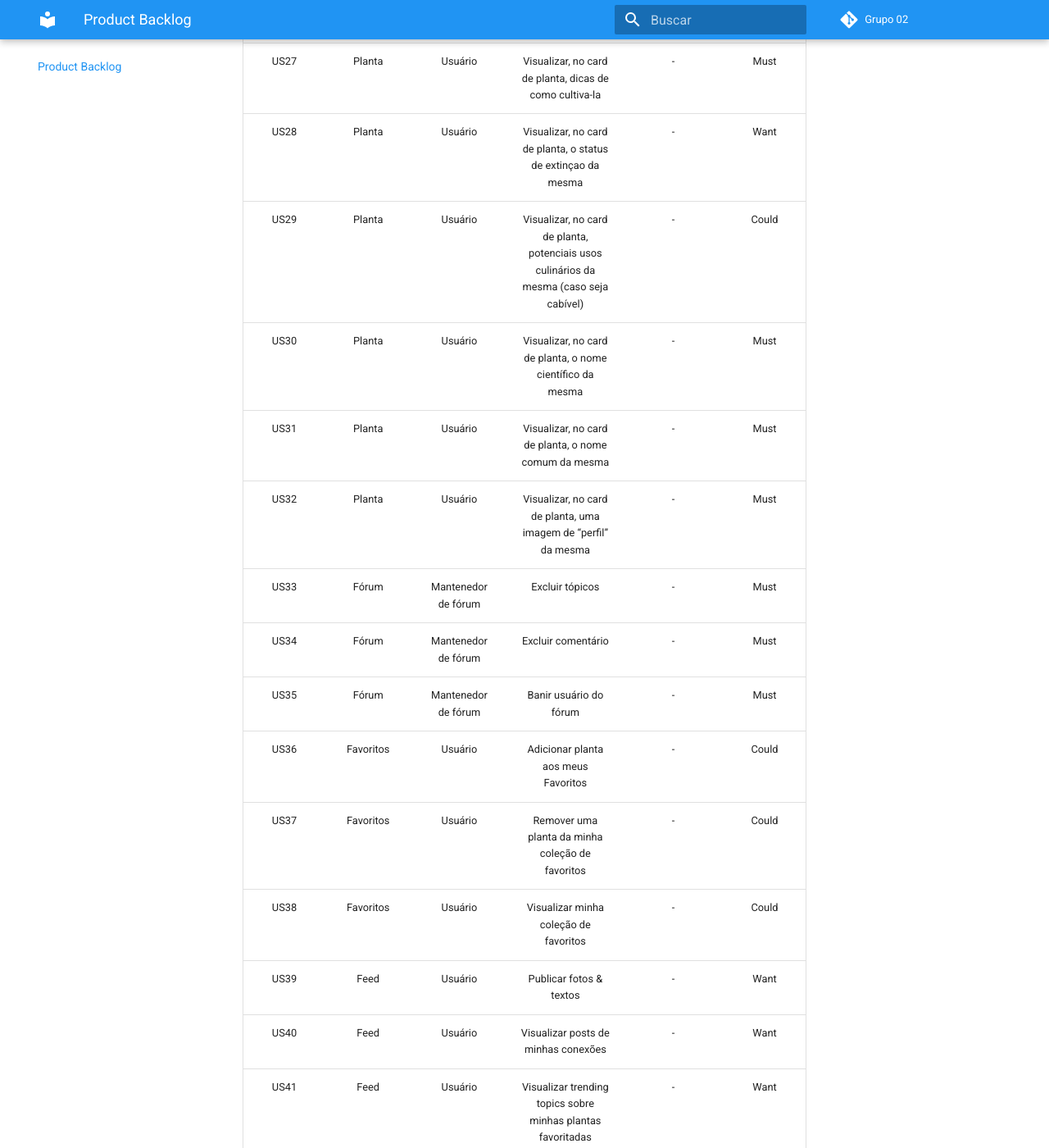
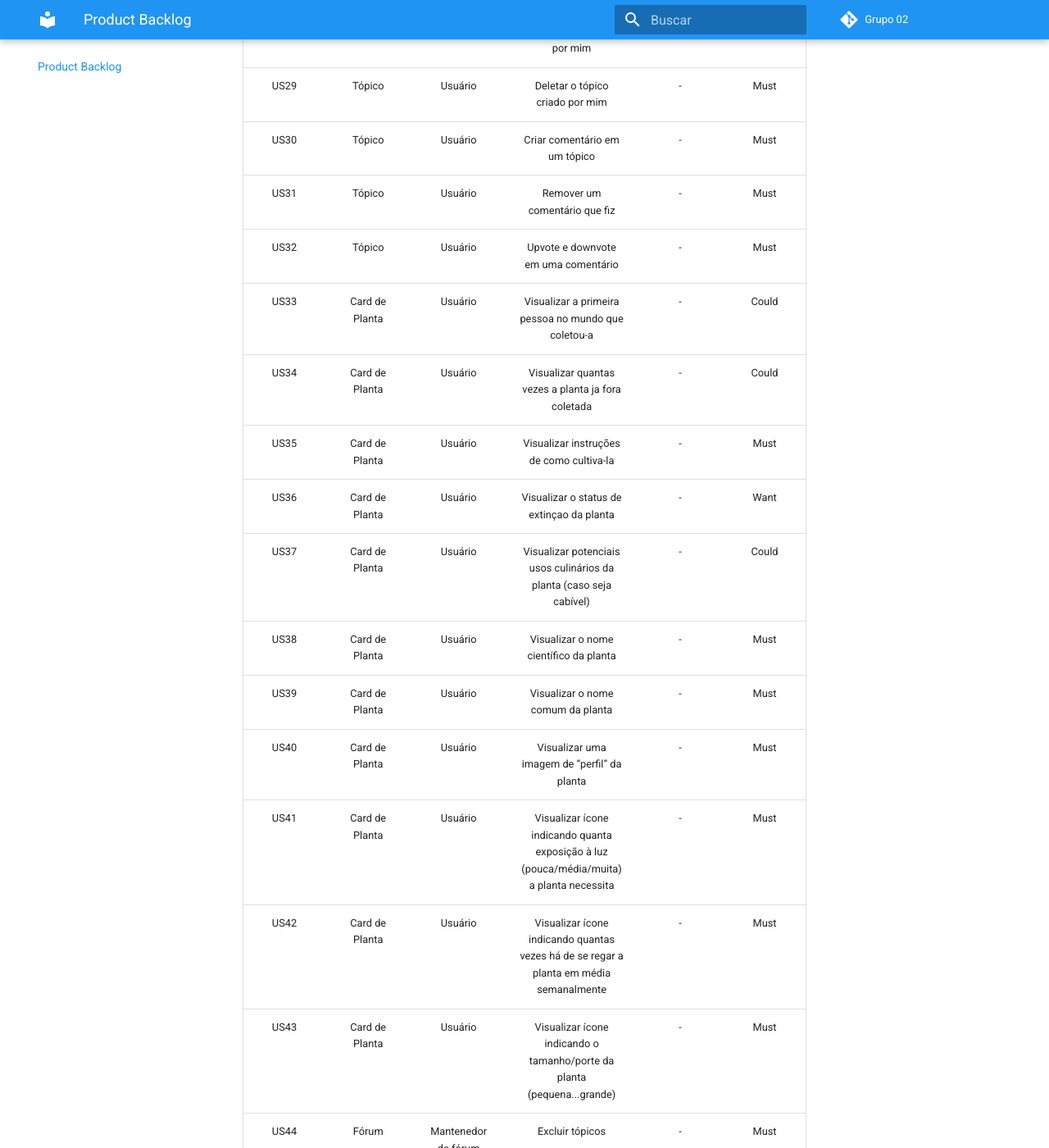
Before and after one commit to fga-eps-mds/2020.1-GaiaDex-wiki, an MkDocs documentation site: the page built from docs/product_backlog/product_backlog.md, in a window 1280 px wide and 1400 px high, scrolled down 3041 px. Shown: the whole window at 82% size. Built offline with MkDocs 1.6.1 and Material for MkDocs 9.7.7, drawn with Linux system fonts in a browser that asks for light colours; comment, search, counter and statistics services are not loaded; old or Windows-style settings are respelled for this version of MkDocs; some of the changed text lies outside the part shown.

Commit message:
Update product_backlog.md

```diff
--- a/docs/product_backlog/product_backlog.md
+++ b/docs/product_backlog/product_backlog.md
@@ -28,38 +28,49 @@
 | US09 |    Perfil    |       Usuário       |                               Fazer logout no aplicativo                               |                                          -                                          |    Must    |
 | US10 |    Perfil    |       Usuário       |                      Alterar os dados cadastrados na minha conta                       |                                          -                                          |    Must    |
 | US11 |    Perfil    |       Usuário       |                                  Deletar minha conta                                   |                                          -                                          |    Must    |
-| US12 |  Comunidade  |       Usuário       |                                Entrar em uma comunidade                                |                                          -                                          |   Could    |
-| US13 |  Comunidade  |       Usuário       |                                 Sair de uma comunidade                                 |                                          -                                          |   Could    |
-| US14 |  Comunidade  |       Usuário       |                                    Criar comunidade                                    |                                          -                                          |   Could    |
-| US15 |  Comunidade  | Dono de Comunidade  |                                   Deletar comunidade                                   |                                          -                                          |   Could    |
-| US16 |  Comunidade  | Dono de Comunidade  |                          Alterar configurações da comunidade                           |                                          -                                          |   Could    |
-| US17 |  Comunidade  | Dono de Comunidade  |                 Enviar convite para usuários ingressarem na comunidade                 |                                          -                                          |   Could    |
-| US18 |  Comunidade  | Dono de Comunidade  |                             Expulsar membro da comunidade                              |                                          -                                          |   Could    |
-| US19 |    Tópico    |       Usuário       |                           Criar tópico em um fórum de planta                           |                                          -                                          |    Must    |
-| US20 |    Tópico    |       Usuário       |                              Editar tópico criado por mim                              |                                          -                                          |    Must    |
-| US21 |    Tópico    |       Usuário       |                            Deletar o tópico criado por mim                             |                                          -                                          |    Must    |
-| US22 |    Tópico    |       Usuário       |                             Criar comentário em um tópico                              |                                          -                                          |    Must    |
-| US23 |    Tópico    |       Usuário       |                             Remover um comentário que fiz                              |                                          -                                          |    Must    |
-| US24 |    Tópico    |       Usuário       |                          Upvote e downvote em uma comentário                           |                                          -                                          |    Must    |
-| US25 |    Planta    |       Usuário       |        Visualizar, no card de planta, a primeira pessoa no mundo que a coletou         |                                          -                                          |   Could    |
-| US26 |    Planta    |       Usuário       |         Visualizar, no card de planta, quantas vezes a mesma ja fora coletada          |                                          -                                          |   Could    |
-| US27 |    Planta    |       Usuário       |                Visualizar, no card de planta, dicas de como cultiva-la                 |                                          -                                          |    Must    |
-| US28 |    Planta    |       Usuário       |              Visualizar, no card de planta, o status de extinçao da mesma              |                                          -                                          |    Want    |
-| US29 |    Planta    |       Usuário       | Visualizar, no card de planta, potenciais usos culinários da mesma (caso seja cabível) |                                          -                                          |   Could    |
-| US30 |    Planta    |       Usuário       |               Visualizar, no card de planta, o nome científico da mesma                |                                          -                                          |    Must    |
-| US31 |    Planta    |       Usuário       |                  Visualizar, no card de planta, o nome comum da mesma                  |                                          -                                          |    Must    |
-| US32 |    Planta    |       Usuário       |             Visualizar, no card de planta, uma imagem de “perfil” da mesma             |                                          -                                          |    Must    |
-| US33 |    Fórum     | Mantenedor de fórum |                                    Excluir tópicos                                     |                                          -                                          |    Must    |
-| US34 |    Fórum     | Mantenedor de fórum |                                   Excluir comentário                                   |                                          -                                          |    Must    |
-| US35 |    Fórum     | Mantenedor de fórum |                                 Banir usuário do fórum                                 |                                          -                                          |    Must    |
-| US36 |  Favoritos   |       Usuário       |                          Adicionar planta aos meus Favoritos                           |                                          -                                          |   Could    |
-| US37 |  Favoritos   |       Usuário       |                    Remover uma planta da minha coleção de favoritos                    |                                          -                                          |   Could    |
-| US38 |  Favoritos   |       Usuário       |                         Visualizar minha coleção de favoritos                          |                                          -                                          |   Could    |
-| US39 |     Feed     |       Usuário       |                                Publicar fotos & textos                                 |                                          -                                          |    Want    |
-| US40 |     Feed     |       Usuário       |                          Visualizar posts de minhas conexões                           |                                          -                                          |    Want    |
-| US41 |     Feed     |       Usuário       |              Visualizar trending topics sobre minhas plantas favoritadas               |                                          -                                          |    Want    |
-| US42 |     Feed     |       Usuário       |                 Curtir/descurtir posts que aparecem na minha timeline                  |                                          -                                          |    Want    |
-| US43 |     Feed     |       Usuário       |                    Salvar um post na minha coleção de Posts Salvos                     |                                          -                                          |    Want    |
-| US44 |     Feed     |       Usuário       |                         Comentar em um post na minha timeline                          |                                          -                                          |    Want    |
-| US45 |     Feed     |       Usuário       |                      Remover um comentario que fiz em algum post                       |                                          -                                          |    Want    |
-| US46 |     -     |       Desenvolvedor       |                      Um ambiente estável                       |                                          desenvolver meu código                                               |    Must    |
+| US12 |    Perfil    |       Usuário       |                                  Cadastrar meu nome                                   |                                          -                                          |    Must    |
+| US13 |    Perfil    |       Usuário       |                                  Cadastrar meu e-mail                                   |                                          -                                          |    Must    |
+| US14 |    Perfil    |       Usuário       |                                  Cadastrar minha senha de acesso                                   |                                          -                                          |    Must    |
+| US15 |    Perfil    |       Usuário       |                                  Cadastrar com conta da Google                                   |                                          -                                          |    Want    |
+| US16 |    Perfil    |       Usuário       |                                  Cadastrar com conta do Facebook                                   |                                          -                                          |    Want    |
+| US17 |  Comunidade  |       Usuário       |                                Visualizar membros da comunidade                                |                                          -                                          |   Could    |
+| US18 |  Comunidade  |       Usuário       |                                Visualizar timeline (de posts) da comunidade                                |                                          -                                          |   Could    |
+| US19 |  Comunidade  |       Usuário       |                                Visualizar a privacidade (publica, privada ou secreta) da comunidade                                |                                          -                                          |   Could    |
+| US20 |  Comunidade  |       Usuário       |                                Entrar em uma comunidade                                |                                          -                                          |   Could    |
+| US21 |  Comunidade  |       Usuário       |                                 Sair de uma comunidade                                 |                                          -                                          |   Could    |
+| US22 |  Comunidade  |       Usuário       |                                    Criar comunidade                                    |                                          -                                          |   Could    |
+| US23 |  Comunidade  | Dono de Comunidade  |                                   Deletar comunidade                                   |                                          -                                          |   Could    |
+| US24 |  Comunidade  | Dono de Comunidade  |                          Alterar configurações da comunidade                           |                                          -                                          |   Could    |
+| US25 |  Comunidade  | Dono de Comunidade  |                 Enviar convite para usuários ingressarem na comunidade                 |                                          -                                          |   Could    |
+| US26 |  Comunidade  | Dono de Comunidade  |                             Expulsar membro da comunidade                              |                                          -                                          |   Could    |
+| US27 |    Tópico    |       Usuário       |                           Criar tópico em um fórum de planta                           |                                          -                                          |    Must    |
+| US28 |    Tópico    |       Usuário       |                              Editar tópico criado por mim                              |                                          -                                          |    Must    |
+| US29 |    Tópico    |       Usuário       |                            Deletar o tópico criado por mim                             |                                          -                                          |    Must    |
+| US30 |    Tópico    |       Usuário       |                             Criar comentário em um tópico                              |                                          -                                          |    Must    |
+| US31 |    Tópico    |       Usuário       |                             Remover um comentário que fiz                              |                                          -                                          |    Must    |
+| US32 |    Tópico    |       Usuário       |                          Upvote e downvote em uma comentário                           |                                          -                                          |    Must    |
+| US33 |    Card de Planta    |       Usuário       |        Visualizar a primeira pessoa no mundo que coletou-a        |                                          -                                          |   Could    |
+| US34 |    Card de Planta    |       Usuário       |         Visualizar quantas vezes a planta ja fora coletada          |                                          -                                          |   Could    |
+| US35 |    Card de Planta    |       Usuário       |                Visualizar instruções de como cultiva-la                |                                          -                                          |    Must    |
+| US36 |    Card de Planta    |       Usuário       |              Visualizar o status de extinçao da planta              |                                          -                                          |    Want    |
+| US37 |    Card de Planta    |       Usuário       | Visualizar potenciais usos culinários da planta (caso seja cabível) |                                          -                                          |   Could    |
+| US38 |    Card de Planta    |       Usuário       |               Visualizar o nome científico da planta                |                                          -                                          |    Must    |
+| US39 |    Card de Planta    |       Usuário       |                  Visualizar o nome comum da planta                  |                                          -                                          |    Must    |
+| US40 |    Card de Planta    |       Usuário       |             Visualizar uma imagem de “perfil” da planta             |                                          -                                          |    Must    |
+| US41 |    Card de Planta    |       Usuário       |             Visualizar ícone indicando quanta exposição à luz (pouca/média/muita) a planta necessita             |                                          -                                          |    Must    |
+| US42 |    Card de Planta    |       Usuário       |             Visualizar ícone indicando quantas vezes há de se regar a planta em média semanalmente             |                                          -                                          |    Must    |
+| US43 |    Card de Planta    |       Usuário       |             Visualizar ícone indicando o tamanho/porte da planta (pequena...grande)             |                                          -                                          |    Must    |
+| US44 |    Fórum     | Mantenedor de fórum |                                    Excluir tópicos                                     |                                          -                                          |    Must    |
+| US45 |    Fórum     | Mantenedor de fórum |                                   Excluir comentário                                   |                                          -                                          |    Must    |
+| US46 |    Fórum     | Mantenedor de fórum |                                 Banir usuário do fórum                                 |                                          -                                          |    Must    |
+| US47 |  Favoritos   |       Usuário       |                          Adicionar planta aos meus Favoritos                           |                                          -                                          |   Could    |
+| US48 |  Favoritos   |       Usuário       |                    Remover uma planta da minha coleção de favoritos                    |                                          -                                          |   Could    |
+| US49 |  Favoritos   |       Usuário       |                         Visualizar minha coleção de favoritos                          |                                          -                                          |   Could    |
+| US50 |     Feed     |       Usuário       |                                Publicar fotos & textos                                 |                                          -                                          |    Want    |
+| US51 |     Feed     |       Usuário       |                          Visualizar posts de minhas conexões                           |                                          -                                          |    Want    |
+| US52 |     Feed     |       Usuário       |              Visualizar trending topics sobre minhas plantas favoritadas               |                                          -                                          |    Want    |
+| US53 |     Feed     |       Usuário       |                 Curtir/descurtir posts que aparecem na minha timeline                  |                                          -                                          |    Want    |
+| US54 |     Feed     |       Usuário       |                    Salvar um post na minha coleção de Posts Salvos                     |                                          -                                          |    Want    |
+| US55 |     Feed     |       Usuário       |                         Comentar em um post na minha timeline                          |                                          -                                          |    Want    |
+| US56 |     Feed     |       Usuário       |                      Remover um comentario que fiz em algum post                       |                                          -                                          |    Want    |
+| US57 |     -     |       Desenvolvedor       |                      Um ambiente estável                       |                                          desenvolver meu código                                               |    Must    |
```
